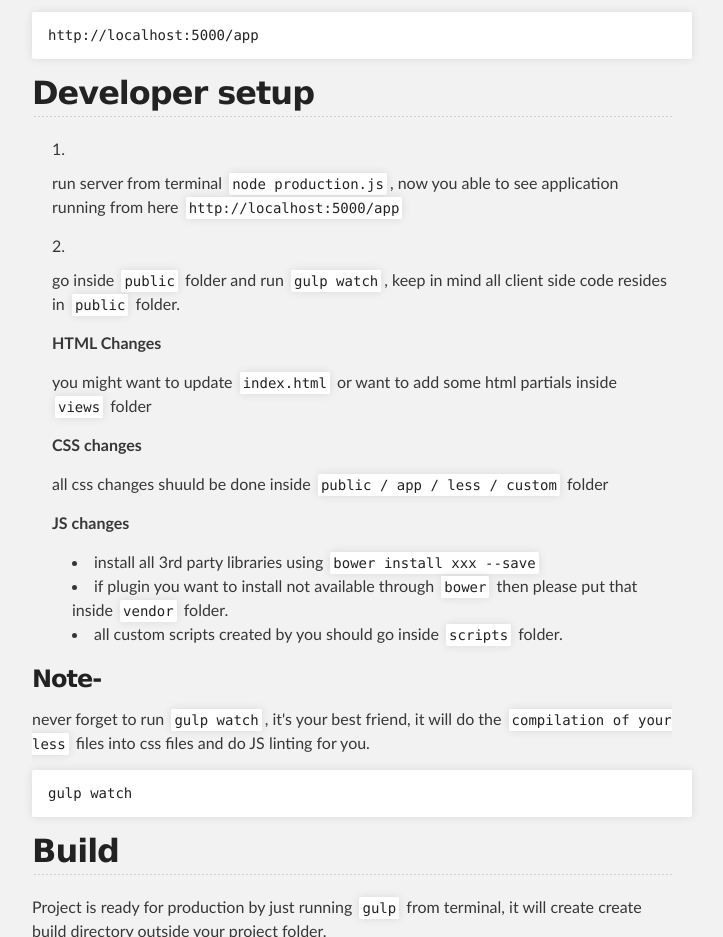
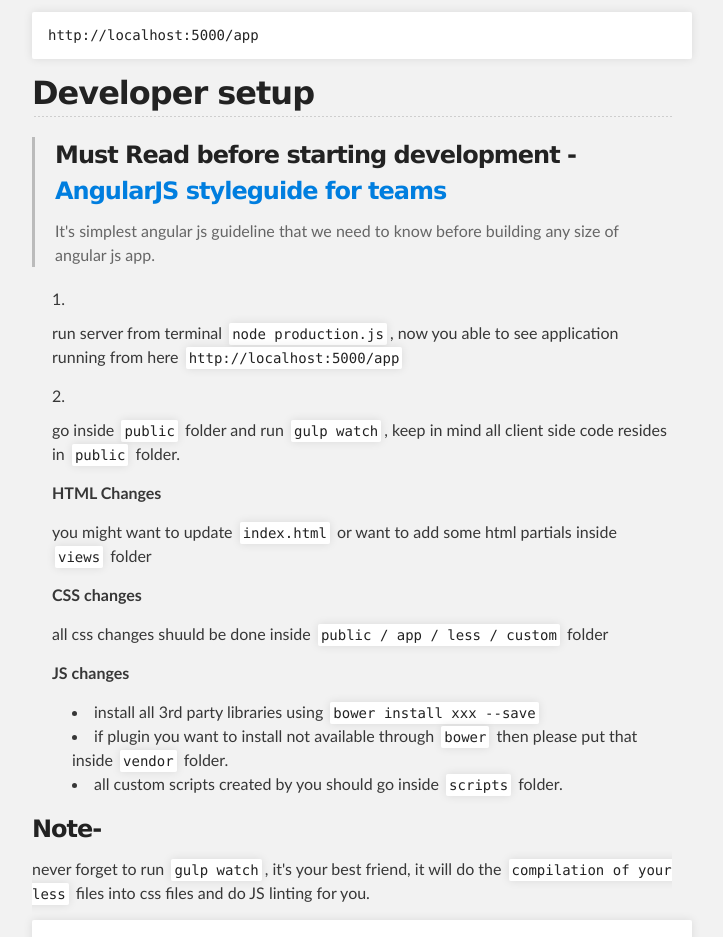
Before and after one commit to hs105133/uxmdev, a plain HTML site: page index.html in a window 1280 px wide. Shown: the part 2182-3119 px from the top of the page, without its empty margins (288-1011 px from the left). Drawn offline with Linux system fonts and the light colour scheme.

Commit message:
coding guide line link added

```diff
--- a/index.html
+++ b/index.html
@@ -105,6 +105,11 @@
 <h2>
 <a name="developer-setup" class="anchor" href="#developer-setup"><span class="octicon octicon-link"></span></a>Developer setup</h2>
 
+<blockquote>
+  <h3>Must Read before starting development - <a href="http://toddmotto.com/opinionated-angular-js-styleguide-for-teams/">AngularJS styleguide for teams</a></h3>
+  <p>It's simplest angular js guideline that we need to know before building any size of angular js app.</p>
+</blockquote>
+
 <ol>
 <li><p>run server from terminal <code>node production.js</code>, now you able to see application running from here <code>http://localhost:5000/app</code></p></li>
 <li>
```
